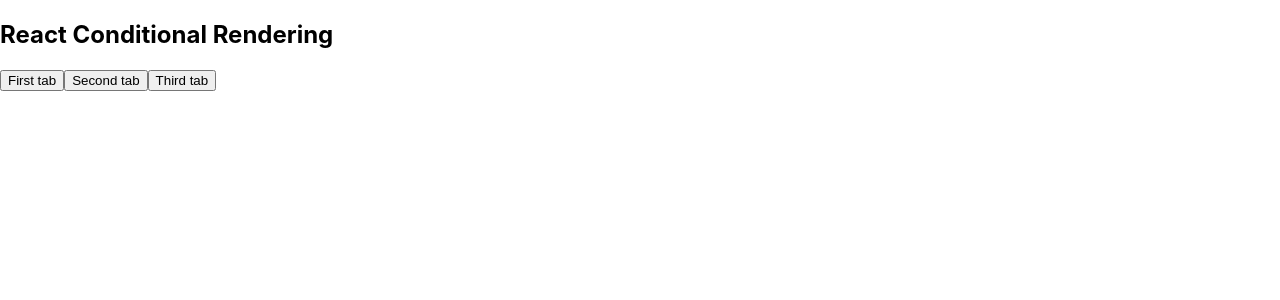
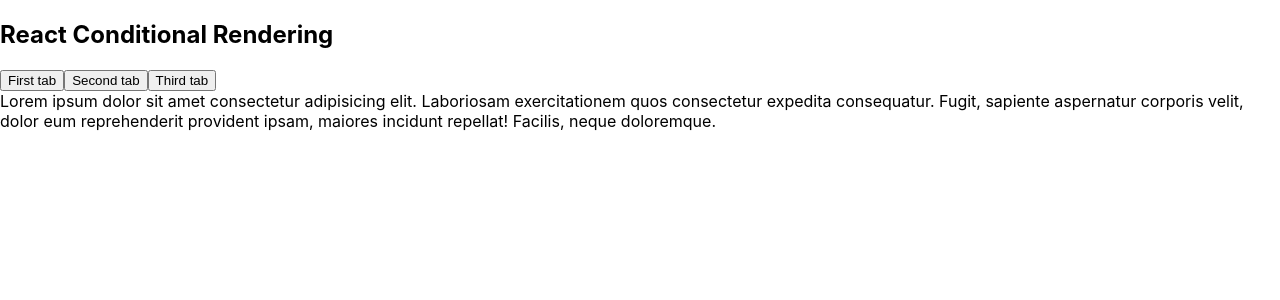
Before and after one commit to aniledev/react-tabs-conditional-rendering, a React (Create React App) app: page / in a window 1280 px wide. Shown: the top 300 px of the page. Built offline with nearby package versions, Linux system fonts and the light colour scheme.

Commit message:
feat: render the content of the content of the first on default

```diff
--- a/src/Tabs.js
+++ b/src/Tabs.js
@@ -8,6 +8,16 @@
     const buttons = this.props.tabs.map((tab, index) => (
       <button key={index}>{tab.name}</button>
     ));
-    return <div>{buttons}</div>;
+
+    // access the first tab from props array
+    const currentTab = this.props.tabs[0];
+
+    return (
+      <div>
+        {buttons}
+        {/* Display the first tab content by default */}
+        <div className="content">{currentTab.content}</div>
+      </div>
+    );
   }
 }
```
Also changed, not shown: 1 other file (tests, documents, lock files or other folders).
